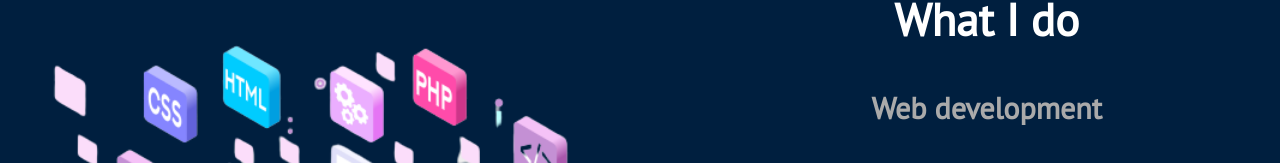
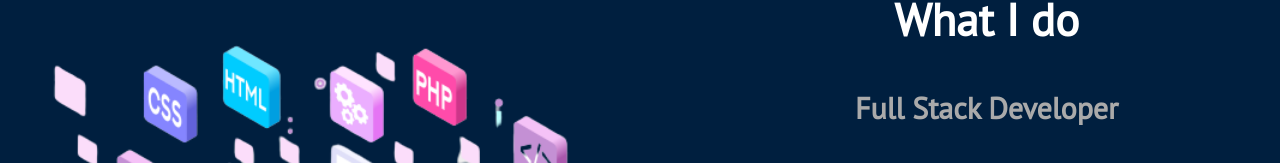
Before and after one commit to fervd24/My-portfolio, a React (Create React App) app: page / in a window 1280 px wide. Shown: the part 789-952 px from the top of the page. Built offline with nearby package versions, Linux system fonts and the light colour scheme.

Commit message:
Modifying what i do subtitle on Body.js component

```diff
--- a/src/components/Home/Body.js
+++ b/src/components/Home/Body.js
@@ -33,7 +33,7 @@ export default function Body() {
                 </div>
                 <div className={`${theme} whatidoText`}>
                     <h2>What I do</h2>
-                    <h3>Web development</h3>
+                    <h3>Full Stack Developer</h3>
                     <TechIcons/>
                     <div className="todoListContainer">
                         {
@@ -43,7 +43,6 @@ export default function Body() {
                                     {todo.do}
                                 </div>
                             </li>)
-
                         }
                     </div>
                 </div>
--- a/src/components/Home/Header.js
+++ b/src/components/Home/Header.js
@@ -25,7 +25,6 @@ export default function Header() {
                                 <Button textBtn="Follow me on Github" path={'https://github.com/fervd24'}/>
                                 <Button textBtn="See my resume" path={'https://drive.google.com/file/d/1sd1jN49Td6RKV9wE8Et3kZ6n7MYXbmXC/view?usp=sharing'}/>
                             </div>
-
                         </div>
                     </div>
                     <div className="imgContainer">
```
